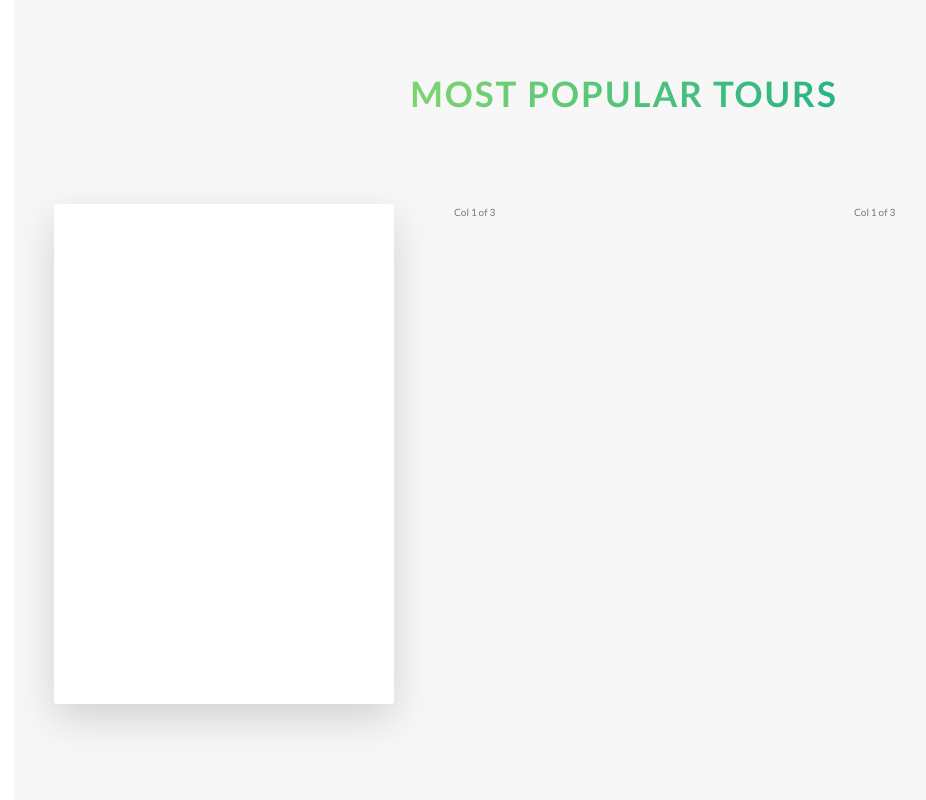
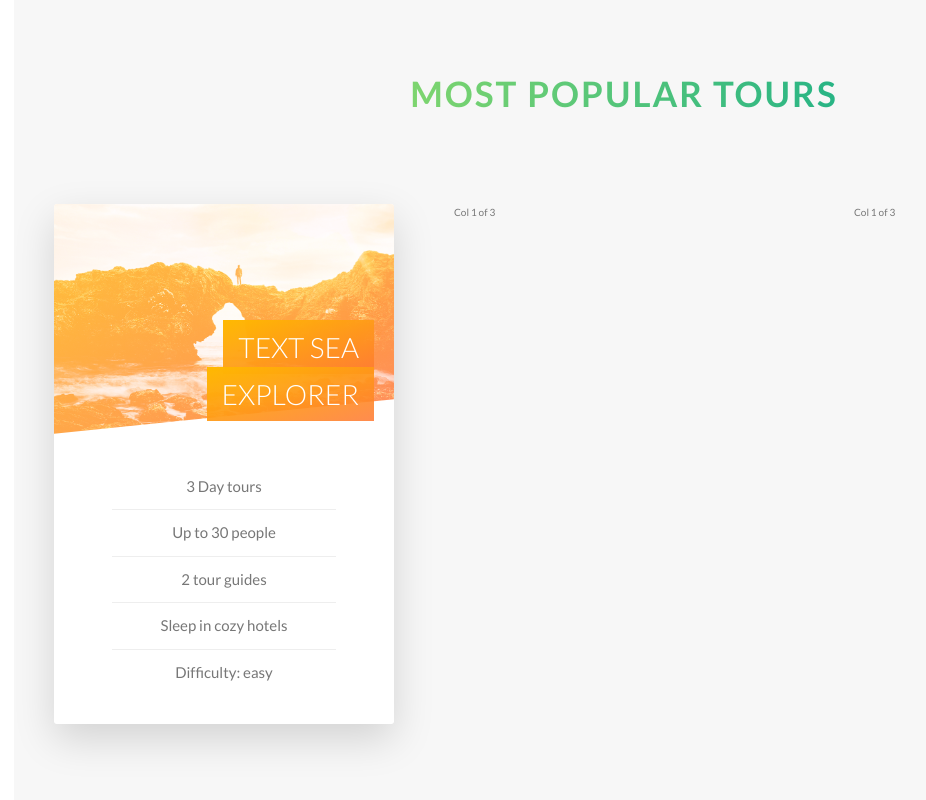
Before and after one commit to coderawii/natours, a website: page index.html in a window 1280 px wide. Shown: the part 2256-3056 px from the top of the page, without its empty margins (16-942 px from the left). Drawn offline with Linux system fonts and the light colour scheme.

Commit message:
040 Building the TOURS section II
Stilizovanje FRONTA, __picture, __heading, __details. VAZNO: __side - TRANSITION: all .8s ease // stavi 8s da vidis desavanja, ROTIRA SE U POGRESNOM PRAVCU, zelimo da se front rotira, i onda back da se pojavi kao da se card nastavi rotirati, a ne front se rotira u jednom pravcu, a potom back u drugom, i zato za front rotazu samo stavljamo negatovnu vrednost tj -180deg;   za __picture - BACKGROUND-BLEND-MODE: SCREEN // dodamo gradient na img, i onda dodamo blend fekat. Ne radi u svim browserima, safari, firefox, i chrome. Ovaj blend efekat bi ranije morali prvo u fotosopu da odradimo, pa onda takvu sliku ucitamo, a ovde to naknadno mozemo css-om da radimo;   __heading-span - BOX-DECORATION-BREAK: CLONE posto je span block element, THE SEA je u jednom redu, a EXPLORER u drugom, ali izgledaju kao da nemaju isti space levo i desno (vec samo na pocetku cele recenice, i na kraju, a ne gde je break) i zato se koristi BOX-DECORATION-BREAK: clone;   __details - WIDTH: 80% // jer ce border-bottom u listi biti 100%, a ul centriran, a ne zelimo da ide skroz od leve strane carda do desne, vec 80% carda, i __details ul - margin: 0 auto // centriranje block elementa unutar block elementa;    OBRATI PAZNJU NA BEM u index.html !!!!

```diff
--- a/index.html
+++ b/index.html
@@ -126,9 +126,23 @@
                 <div class="row">
                     <div class="col-1-of-3">
                         <div class="card">
+                            <!-- CARD SIDE FRONT -->
                             <div class="card__side card__side--front">
-                                FRONT
+                                <div class="card__picture card__picture--1"></div>
+                                <h4 class="card__heading">
+                                    <span class="card__heading-span card__heading-span--1">Text Sea Explorer</span>
+                                </h4>
+                                <div class="card__details">
+                                    <ul>
+                                        <li>3 Day tours</li>
+                                        <li>Up to 30 people</li>
+                                        <li>2 tour guides</li>
+                                        <li>Sleep in cozy hotels</li>
+                                        <li>Difficulty: easy</li>
+                                    </ul>
+                                </div>
                             </div>
+                            <!-- CARD SIDE BACK -->
                             <div class="card__side card__side--back card__side--back-1">
                                 BACK
                             </div>
--- a/sass/abstracts/_variables.scss
+++ b/sass/abstracts/_variables.scss
@@ -10,6 +10,8 @@ $color-tertiary-light: #2998ff;
 $color-tertiary-dark: #5643fa;
 
 $color-grey-light-1: #f7f7f7;
+$color-grey-light-2: #eee;
+
 
 $color-grey-dark: #777;
 $color-white: #fff;
--- a/sass/components/_card.scss
+++ b/sass/components/_card.scss
@@ -1,15 +1,16 @@
 .card {
+    // FUNCTIONALITY
     perspective: 150rem;// ide velik broj pixela!! Perspective se stavlja u parent element od onog u kom je transform, tj u kom je rotaza
     -moz-perspective: 150rem;
     position: relative;
-    height: 50rem; // !!! procitaj dole zasto !!!
+    height: 52rem; // !!! procitaj dole zasto !!!
 
     &__side {
         background-color: orangered;
-        color: #fff;
+        // color: #fff;
         font-size: 2rem;
-        height: 50rem;
-        transition: all .8s ease; // stavi 5s da vidis desavanja
+        height: 52rem;
+        transition: all .8s ease; // !!!! stavi 8s da vidis desavanja, ROTIRA SE U POGRESNOM PRAVCU, zelimo da se front rotira, i onda abck da se pojavi kao da se card nastavi rotirati, a ne front se rotira u jednom pravcu, a potom back u drugom, i zato za front rotazu samo stavljamo negatovnu vrednost tj -180deg !!!!
         position: absolute; // pre ovoga su divovid front i back jedan ispoda drugog, a treba da budu jedan ispod drugog, tj back ispod fronta, i jos dodajemo z-index, ne zaboravi da parentu stavis da je relative
         top: 0;
         left: 0;
@@ -19,6 +20,7 @@
         // i sada nesto ne stima, kad pogledamo u inspectu vidimo da .card divu fali height, nema ga uopste, iako ova dva childrena njegova imaju, tu se desilo nesto slicno kao i sa float-om akd koristimo, pa ne stavimo clearfixer, i onda roditelj izgubi height, a posto ova dva diva (front i back) koriste absolut (i top i left) da ne bi vise bili jedan ispod drugog, oni su izvuceni iz svog prirodnog toka, i desava se nes kao i kof float-a. I moramo da i card-u stavimo  height: 50rem;
 
         border-radius: 3px;
+        overflow: hidden; // slike iz .picture prevazilazi granice coskova, tj overflowuje, i zato ovaj overflow hidden. Probaj sa radiusom 300px i iskljucenim overflowom, videces razliku
         box-shadow: 0 1.5rem 4rem rgba($color-black, .15); // trebalo bi i ovo u variables jer se ponavlja
 
         &--front {
@@ -27,7 +29,7 @@
 
         &--back {
             background-color: green;
-            transform: rotateY(180deg);
+            transform: rotateY(-180deg);
 
             &-1 {
                 background-image: linear-gradient(to right bottom, $color-secondary-light, $color-secondary-dark);
@@ -45,4 +47,72 @@
     &:hover &__side--back {
         transform: rotateY(0);
     }
+
+    // FRONT SIDE STYLING
+    &__picture {
+        background-size: cover; // sve tri slike imaj uovaj sajz
+        height: 23rem;
+        background-blend-mode: screen; // dodamo gradient na img, i onda dodamo blend fekat. Ne radi u svim browserima, safari, firefox, i chrome. Ovaj blend efekat bi ranije morali prvo u fotosopu da odradimo, pa onda takvu sliku ucitamo, a ovde to naknadno mozemo css-om da radimo
+        -webkit-clip-path: polygon(0 0, 100% 0, 100% 85%, 0 100%); // webkit prefixer ide pre ovog dole clip-path
+        clip-path: polygon(0 0, 100% 0, 100% 85%, 0 100%);
+
+
+        &--1 {
+            background-image: linear-gradient(to right bottom, $color-secondary-light, $color-secondary-dark), url("../img/nat-5.jpg"); // idemo samo 1 level napolje jer dopiremo do img foldera iz kompajliranog css- tj css/style.css, a ne iz ovog fajla
+        }
+
+        &--2 {
+            background-image: url("../img/nat-6.jpg");
+        }
+
+        &--3 {
+            background-image: url("../img/nat-7.jpg");
+        }
+    }
+
+    &__heading {
+        font-size: 2.8rem;
+        font-weight: 300;
+        text-transform: uppercase;
+        text-align: right;
+        color: $color-white;
+        position: absolute;
+        top: 12rem;
+        right: 2rem;
+        width: 75%;
+    }
+
+    &__heading-span {
+        padding: 1rem 1.5rem; // i sada posto je span block element, THE SEA je u jednom redu, a EXPLORER u drugom, ali izgledaju kao da nemaju isti space levo i desno (vec samo na pocetku cele recenice, i na kraju, a ne gde je "break") i zato se koristi BOX-DECORATION-BREAK: clone;
+        -webkit-box-decoration-break: clone;
+        box-decoration-break: clone;
+
+        &--1 {
+            background-image: linear-gradient(to right bottom,
+            rgba($color-secondary-light ,8.5),
+            rgba($color-secondary-dark ,.85))
+        }
+    }
+
+    &__details {
+        padding: 3rem;
+
+        ul {
+            list-style: none;
+            width: 80%; // jer ce border-bottom u listi biti 100%, a ul centriran, a ne zelimo da ide skroz od leve strane carda do desne, vec 80% carda
+            margin: 0 auto; // centriranje block elementa unutar block elementa
+
+            li {
+                text-align: center;
+                font-size: 1.5rem;
+                padding: 1rem;
+
+                &:not(:last-child) {
+                    border-bottom: 1px solid $color-grey-light-2;
+                }
+            }
+        }
+    }
 }
+
+//
--- a/sass/layout/_header.scss
+++ b/sass/layout/_header.scss
@@ -8,6 +8,7 @@
     background-position: top;
     position: relative;
 
+    -wekit-clip-path: polygon(0 0, 100% 0, 100% 75vh, 0 100%);
     clip-path: polygon(0 0, 100% 0, 100% 75vh, 0 100%); /* (x y, x y, x y) */
 
     &__logo-box {
```
Also changed, not shown: css/style.css.
